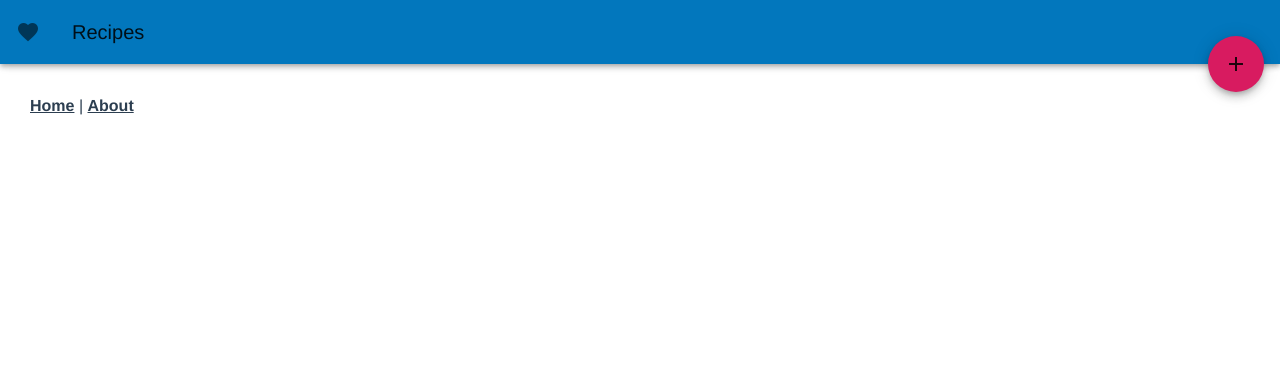
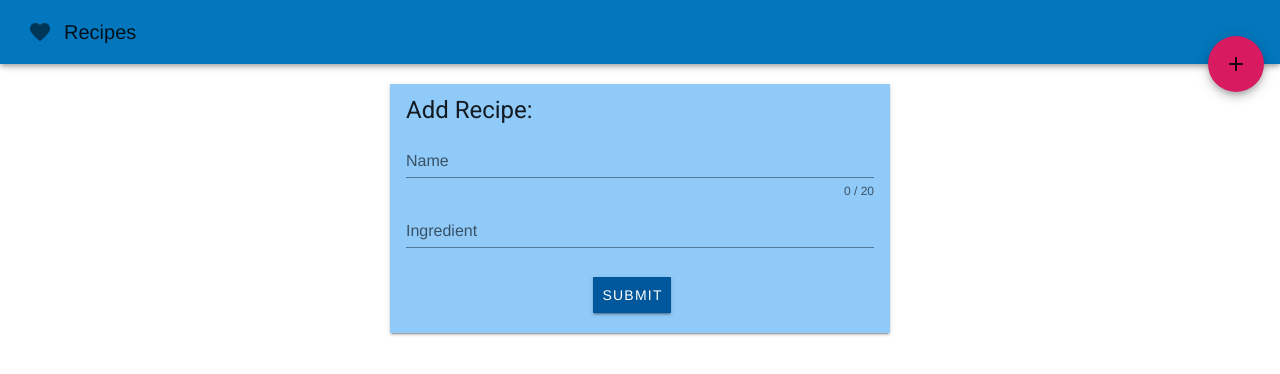
Before and after one commit to TV321/v-recipes, a Vue app: page /add-recipe in a window 1280 px wide. Shown: the top 374 px of the page. Built offline with nearby package versions, Linux system fonts and the light colour scheme.

Commit message:
add recipe

```diff
--- a/src/App.vue
+++ b/src/App.vue
@@ -3,11 +3,11 @@
   <div id="app">
     <Navbar />
     <router-view/>
-    <div id="nav">
+    <!-- <div id="nav">
 
       <router-link to="/">Home</router-link> |
       <router-link to="/about">About</router-link>
-    </div>
+    </div> -->
 
   </div>
   </v-app>
--- a/src/components/Index.vue
+++ b/src/components/Index.vue
@@ -26,7 +26,11 @@ export default {
   },
   methods: {
     deleteRec(payload) {
-      this.recipes = this.recipes.filter(rec => rec.id !== payload.id)
+      db.collection('recipes').doc(payload.id).delete()
+        .then(() => {
+          this.recipes = this.recipes.filter(rec => rec.id !== payload.id)
+        })
+
     }
   },
   created() {
--- a/src/components/Navbar.vue
+++ b/src/components/Navbar.vue
@@ -4,12 +4,15 @@
       color="light-blue darken-3"
       light
     >
+    <router-link :to="{ name: 'Home' }">
         <v-btn icon>
             <v-icon>mdi-heart</v-icon>
         </v-btn>
+    </router-link>
     <v-toolbar-title>Recipes</v-toolbar-title>
     <v-spacer></v-spacer>
 
+    <router-link :to="{ name: 'AddRecipe' }">
         <v-btn
             absolute
             light
@@ -18,8 +21,12 @@
             right
             color="pink darken-1"
         >
+
+
+
             <v-icon>mdi-plus</v-icon>
         </v-btn>
+    </router-link>
 
     </v-app-bar>
   </div>
--- a/src/router/index.js
+++ b/src/router/index.js
@@ -17,6 +17,14 @@ Vue.use(VueRouter)
     // this generates a separate chunk (about.[hash].js) for this route
     // which is lazy-loaded when the route is visited.
     component: () => import(/* webpackChunkName: "about" */ '../views/About.vue')
+  },
+  {
+    path: '/add-recipe',
+    name: 'AddRecipe',
+    // route level code-splitting
+    // this generates a separate chunk (about.[hash].js) for this route
+    // which is lazy-loaded when the route is visited.
+    component: () => import(/* webpackChunkName: "add-recipe" */ '../views/AddRecipe.vue')
   }
 ]
 
--- /dev/null
+++ b/src/views/AddRecipe.vue
@@ -0,0 +1,51 @@
+<template>
+<v-card
+    max-width="500"
+    color="blue lighten-3"
+    style="margin: 20px auto"
+    tile
+>
+
+    <v-list-item>
+    <v-list-item-content>
+        <v-list-item-title class="headline mb-1">Add Recipe:</v-list-item-title>
+        <v-form @submit.prevent="onSubmit">
+            <v-text-field
+            v-model="name"
+            :counter="20"
+            label="Name"
+            required
+            ></v-text-field>
+
+            <v-text-field
+            v-model="ingredient"
+            label="Ingredient"
+            required
+            ></v-text-field>
+
+            <v-card-actions style="justify-content: center">
+                <v-btn color="light-blue darken-4" dark tile class="mr-4" type="submit" right>submit</v-btn>
+            </v-card-actions>
+
+        </v-form>
+  </v-list-item-content>
+  </v-list-item>
+  </v-card>
+</template>
+
+<script>
+export default {
+    name: 'AddRecipe',
+    data() {
+        return {
+            name: '',
+            ingredient: '',
+        }
+    },
+    methods: {
+        onSubmit() {
+            console.log(this.name)
+        }
+    }
+}
+</script>
```
Lines whose indentation alone changed are shown as unchanged.
